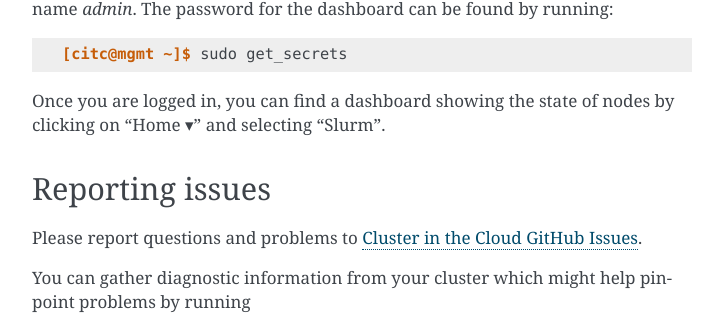
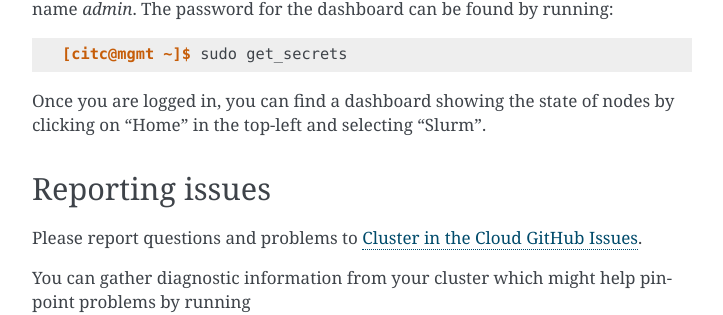
Before and after one commit to clusterinthecloud/docs, a Sphinx documentation site: the page built from source/running.rst, in a window 1280 px wide and 900 px high, scrolled down 4022 px. Shown: the part 171-486 px from the top of the window, without its empty margins (388-1111 px from the left). Built offline with Sphinx 7.4.7, drawn with Linux system fonts in a browser that asks for light colours.

Commit message:
Update Grafrana docs for latest UI

```diff
--- a/source/running.rst
+++ b/source/running.rst
@@ -207,7 +207,7 @@ The password for the dashboard can be found by running:
 
    [citc@mgmt ~]$ sudo get_secrets
 
-Once you are logged in, you can find a dashboard showing the state of nodes by clicking on "Home ▾" and selecting "Slurm".
+Once you are logged in, you can find a dashboard showing the state of nodes by clicking on "Home" in the top-left and selecting "Slurm".
 
 Reporting issues
 ----------------
```
